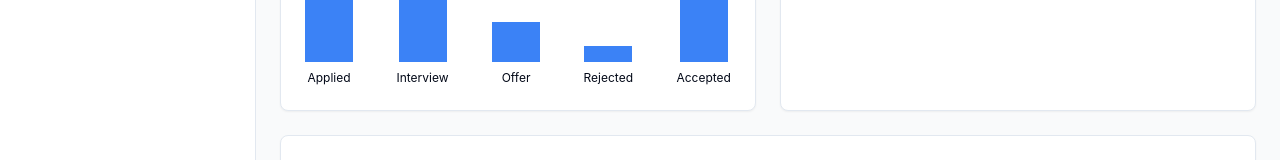
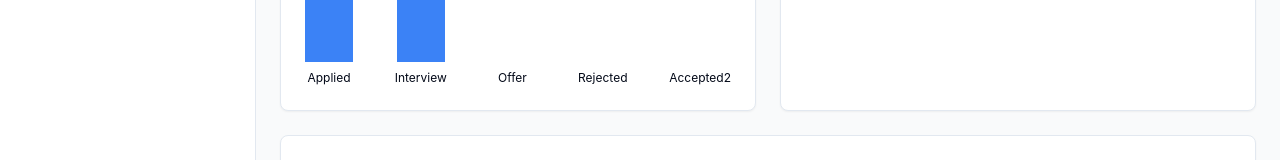
Before and after one commit to deddecco/senior-capstone-spring-2025, a React (Create React App) app in the folder frontend/: page /dashboard in a window 1280 px wide. Shown: the part 517-677 px from the top of the page. Built offline with nearby package versions, Linux system fonts and the light colour scheme; no server answers.

Commit message:
try again removing fallbacks

```diff
--- a/frontend/src/pages/dashboard/Dashboard.js
+++ b/frontend/src/pages/dashboard/Dashboard.js
@@ -171,16 +171,16 @@ const Dashboard = () => {
                             <span className="text-xs mt-2">Interview</span>
                         </div>
                         <div className="flex flex-col items-center">
-                            <div className="bg-blue-500 w-12 h-10"></div>
+                            <div className="bg-blue-500 w-12 h-0"></div>
                             <span className="text-xs mt-2">Offer</span>
                         </div>
                         <div className="flex flex-col items-center">
-                            <div className="bg-blue-500 w-12 h-4"></div>
+                            <div className="bg-blue-500 w-12 h-0"></div>
                             <span className="text-xs mt-2">Rejected</span>
                         </div>
                         <div className="flex flex-col items-center">
-                            <div className="bg-blue-500 w-12 h-16"></div>
-                            <span className="text-xs mt-2">Accepted</span>
+                            <div className="bg-blue-500 w-12 h-0"></div>
+                            <span className="text-xs mt-2">Accepted2</span>
                         </div>
                     </div>
                 </div>
```
